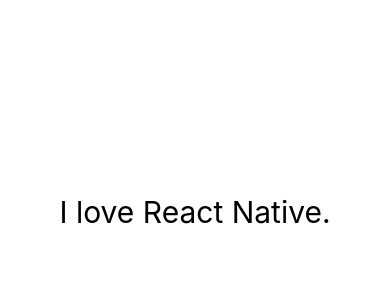
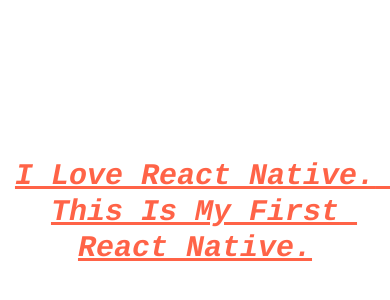
Before and after one commit to blackstone86/rn-donewithit, a React Native app: screen / in a window 390 px wide. Shown: the part 210-510 px from the top of the page. Built offline with nearby package versions, Linux system fonts and the light colour scheme.

Commit message:
feat: 🎸 [StylingText.tsx] add text style usage

```diff
--- a/App.tsx
+++ b/App.tsx
@@ -30,6 +30,6 @@
  * 12.Borders 边框
  * 13.Shadows 阴影
  * 14.Padding&Margins 内边距，外边距差异
- * 14.StylingText 内边距，外边距差异
+ * 14.StylingText 文本样式
  */
 export default App;
--- a/demos/StylingText.tsx
+++ b/demos/StylingText.tsx
@@ -1,12 +1,16 @@
 import {
   Text,
-  View
+  View,
+  Platform
 } from 'react-native'
 import React from 'react'
 
+// [System Fonts On IOS And Android](https://github.com/react-native-training/react-native-fonts)
+
 /**
- *
- * @returns
+ * 1.android Roboto font
+ * fontWeight only set 'bold' is right, '500' ~ '900' has no effect.
+ * 2.do not have style inheritance.
  */
 export default function App() {
   return (
@@ -14,10 +18,19 @@
       flex: 1,
       justifyContent: 'center', // main axis
       alignItems: 'center', // secondary axis , control items within each line.
+      // fontSize: 20, // Error! does not have fontSize attribute.
     }}>
       <Text style={{
+        fontFamily: Platform.OS === 'android' ? 'Roboto' : 'Courier', // android: 'Roboto' | ios: 'Courier'
+        fontStyle: 'italic',
+        fontWeight: 'bold', // bold, normal, '100' ~ '900'
         fontSize: 30,
-      }}>I love React Native.</Text>
+        color: 'tomato',
+        textTransform: 'capitalize',
+        textDecorationLine: 'underline',
+        textAlign: 'center',
+        lineHeight: 36,
+      }}>I love React Native. This is my first React Native.</Text>
     </View>
   )
 }
```
Also changed, not shown: 2 other files (tests, documents, lock files or other folders).
